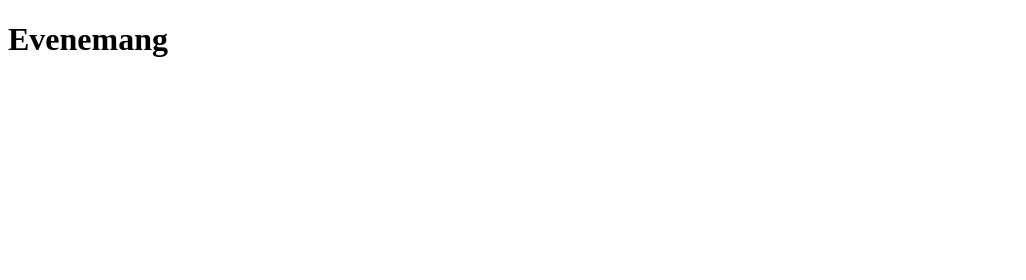
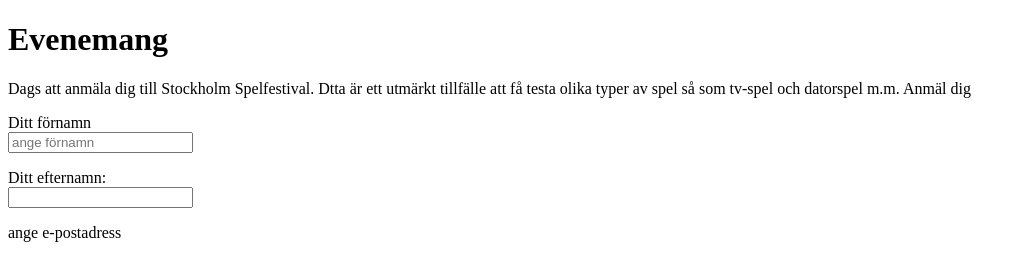
Before and after one commit to mailet01/case1.html, a plain HTML site: page evenemang.html in a window 1280 px wide. Shown: the whole page, without its empty margins (0-1026 px from the left). Drawn offline with Linux system fonts and the light colour scheme.

Commit message:
Skapat ett formulär för ett evenemang och skapat fält för för- och efternamn.

```diff
--- a/evenemang.html
+++ b/evenemang.html
@@ -1,5 +1,5 @@
 <!DOCTYPE html>
-<html lang="en">
+<html lang="sv">
 <head>
     <meta charset="UTF-8">
     <meta http-equiv="X-UA-Compatible" content="IE=edge">
@@ -9,6 +9,37 @@
 <body>
 
 <h1>Evenemang</h1>
+<p>Dags att anmäla dig till Stockholm Spelfestival. Dtta är ett utmärkt tillfälle att få testa olika typer av spel så som tv-spel och datorspel m.m. Anmäl dig
+
+</p>
+<form action="contact.html" method="get">
+
+    <p>
+        <label for="firstname">Ditt förnamn</label><br>
+        <input type="text" name="firstname" id="firstname" placeholder="ange förnamn">
+    </p>
+
+<p>
+    <label>
+     Ditt efternamn: <br></efternamn:br> <input type="text" name="lastname" id="lastname">
+    </label>
+</p>
+<form action="evenemang.html"method="post">
+
+<p>
+    <label> ange e-postadress
+
+</p>
+
+</form>
+
+
+</p>
+</form>
+
+
+
+
 
 
 </body>
```
